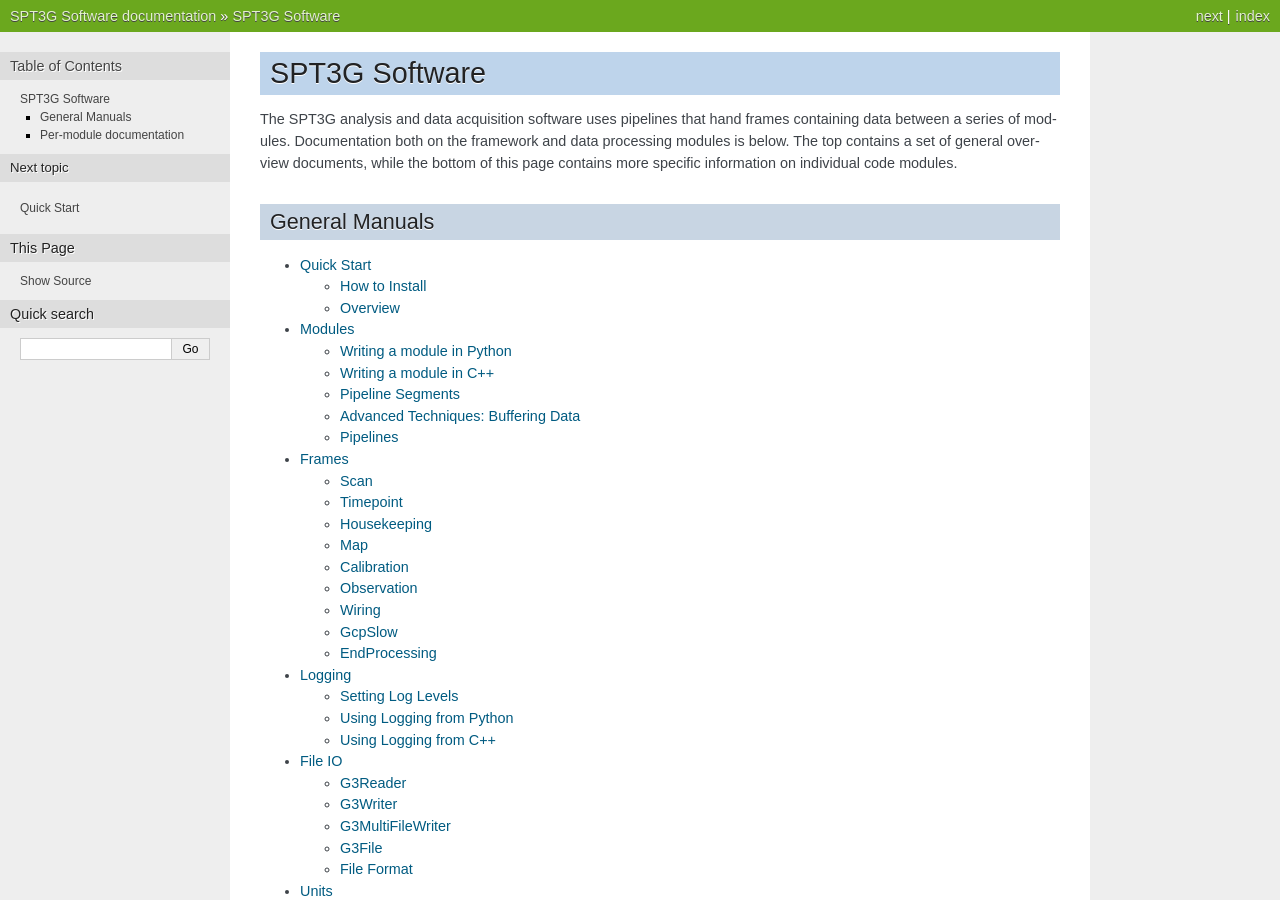
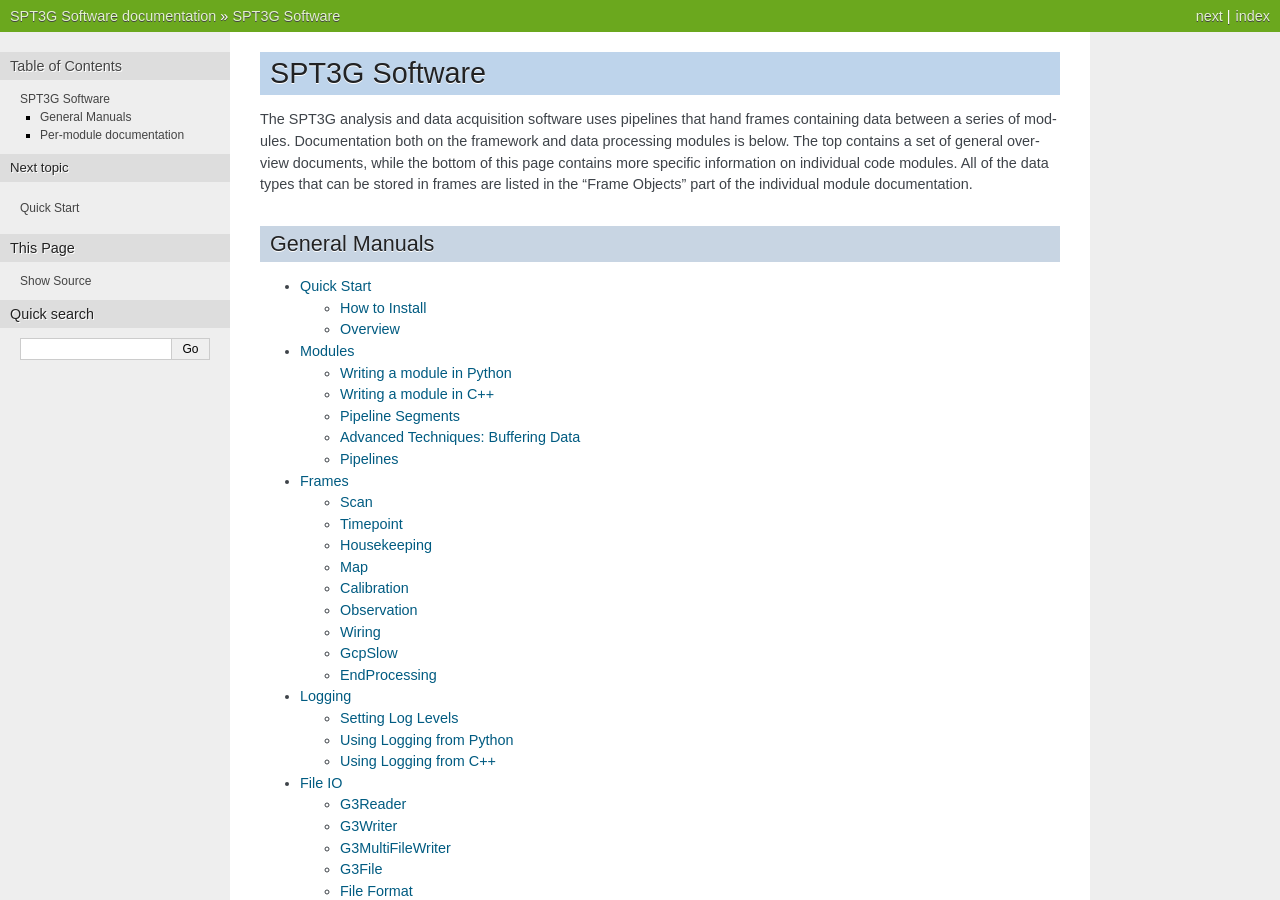
Before and after one commit to CMB-S4/spt3g_software, a Sphinx documentation site: the page built from doc/index.rst, in a window 1280 px wide and 900 px high. Built offline with Sphinx 7.4.7, drawn with Linux system fonts in a browser that asks for light colours.

Commit message:
Added a small bit of documentation.

```diff
--- a/doc/index.rst
+++ b/doc/index.rst
@@ -2,7 +2,7 @@
 SPT3G Software
 --------------
 
-The SPT3G analysis and data acquisition software uses pipelines that hand frames containing data between a series of modules. Documentation both on the framework and data processing modules is below. The top contains a set of general overview documents, while the bottom of this page contains more specific information on individual code modules.
+The SPT3G analysis and data acquisition software uses pipelines that hand frames containing data between a series of modules. Documentation both on the framework and data processing modules is below. The top contains a set of general overview documents, while the bottom of this page contains more specific information on individual code modules.  All of the data types that can be stored in frames are listed in the "Frame Objects" part of the individual module documentation.
 
 General Manuals
 ~~~~~~~~~~~~~~~
```
